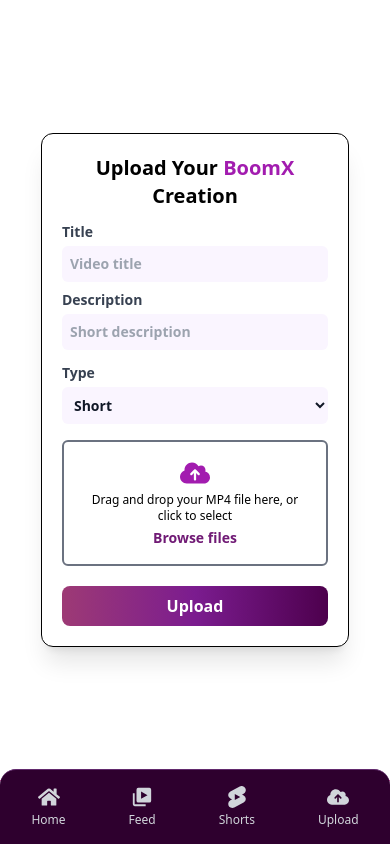
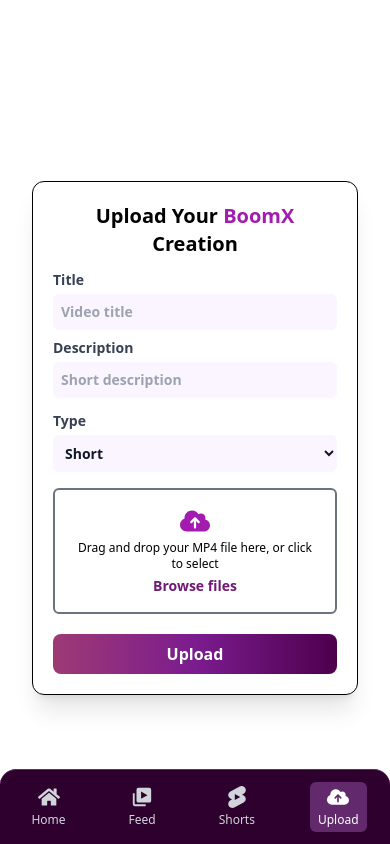
Before and after one commit to janhvi-pandey/BoomX, a React (Vite) app in the folder client/: page /dashboard/upload in a window 390 px wide. Built offline with nearby package versions, Linux system fonts and the light colour scheme.

Commit message:
Minor UI fix

```diff
--- a/client/src/components/BottomNav.jsx
+++ b/client/src/components/BottomNav.jsx
@@ -7,9 +7,9 @@
 
 const navItems = [
   { to: '/', icon: <FaHome size={22} />, label: 'Home' },
-  { to: '/feed', icon: <BiSolidVideos size={22} />, label: 'Feed' },
-  { to: '/shorts', icon: <SiYoutubeshorts size={22} />, label: 'Shorts' },
-  { to: '/upload', icon: <FaCloudArrowUp size={22} />, label: 'Upload' },
+  { to: '/dashboard/feed', icon: <BiSolidVideos size={22} />, label: 'Feed' },
+  { to: '/dashboard/shorts', icon: <SiYoutubeshorts size={22} />, label: 'Shorts' },
+  { to: '/dashboard/upload', icon: <FaCloudArrowUp size={22} />, label: 'Upload' },
   // { to: '/profile', icon: <FaUser size={22} />, label: 'User' },
 ];
 
--- a/client/src/components/Dashboard.jsx
+++ b/client/src/components/Dashboard.jsx
@@ -7,18 +7,18 @@
 
 const Dashboard = () => {
   return (
-    <div className="h-screen flex flex-col text-purple-900">
+    <div className="h-screen max-h-screen flex flex-col overflow-hidden text-purple-900">
+      {/* Main layout */}
       <div className="flex flex-1 overflow-hidden">
-        {/* Sidebar for large screens */}
-        <div className="hidden md:block w-72 bg-white bg-opacity-70 backdrop-blur-md border-r border-pink-400 shadow-md">
+        {/* Sidebar */}
+        <div className="hidden max-h-screen md:block w-72 bg-white bg-opacity-70 backdrop-blur-md border-r border-pink-400 shadow-md">
           <Sidebar />
         </div>
 
-        {/* Main content area */}
-        <main className="flex-1 p-4 flex justify-center items-center min-h-[calc(100vh-4rem)]">
-          <div className="w-[95%]   ">
+        {/* Main content with scrollable area */}
+        <main className="flex-1 overflow-y-auto max-h-screen p-4">
+          <div className="w-full max-w-6xl mx-auto">
             <Routes>
-              {/* Default route shows Feed */}
               <Route index element={<Feed />} />
               <Route path="feed" element={<Feed />} />
               <Route path="upload" element={<Upload />} />
@@ -28,7 +28,7 @@
         </main>
       </div>
 
-      {/* Bottom nav for small screens */}
+      {/* Bottom nav */}
       <div className="md:hidden block bg-white bg-opacity-80 backdrop-blur-md border-t border-pink-400 shadow-md h-16">
         <BottomNav />
       </div>
--- a/client/src/components/Upload.jsx
+++ b/client/src/components/Upload.jsx
@@ -63,7 +63,7 @@
   };
 
   return (
-    <div className="w-full flex items-center justify-center min-h-[calc(100vh-4rem)] px-4">
+<div className="w-full flex items-center justify-center min-h-screen px-4">
       <div className="w-full max-w-lg bg-white/70 backdrop-blur-lg shadow-xl rounded-xl lg:p-4 p-5 text-gray-700 border border-black">
         <h2 className="text-xl sm:text-2xl font-bold text-center text-black mb-3">
           Upload Your <span className="text-fuchsia-700 font-extrabold">BoomX</span> Creation
```
